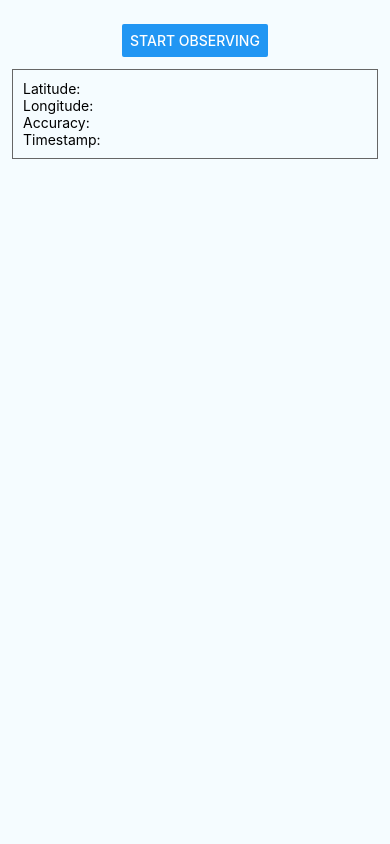
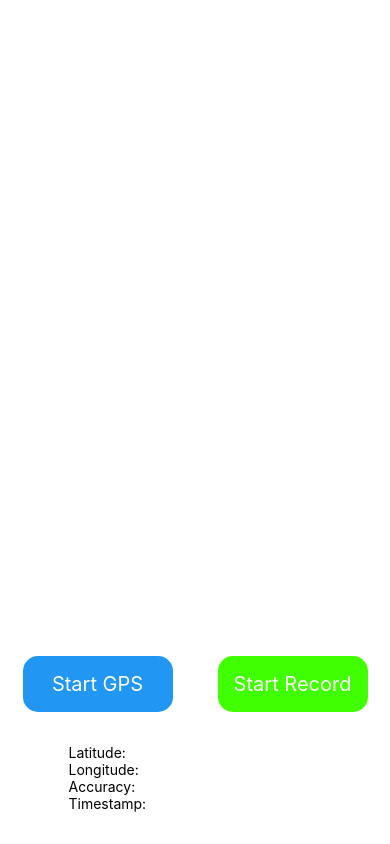
Before and after one commit to FanchenBao/GPSLocator, a React Native app: screen / in a window 390 px wide. Built offline with nearby package versions, Linux system fonts and the light colour scheme.

Commit message:
Installed react-native-fs but haven't configured it yet

```diff
--- a/package.json
+++ b/package.json
@@ -13,6 +13,7 @@
   "dependencies": {
     "react": "17.0.1",
     "react-native": "0.64.2",
+    "react-native-fs": "^2.18.0",
     "react-native-geolocation-service": "^5.3.0-beta.1"
   },
   "devDependencies": {
--- a/src/screens/HomeScreen/index.js
+++ b/src/screens/HomeScreen/index.js
@@ -1,3 +1,4 @@
+/* eslint-disable react-native/no-inline-styles */
 /**
  *
  * @format
@@ -21,7 +22,7 @@ import {
 import Geolocation from 'react-native-geolocation-service';
 import appConfig from '../../../app.json';
 import {getLocation, getLocationUpdates} from '../../functions/location';
-import {styles} from './styles.js';
+import {viewStyles, textStyles} from './styles.js';
 
 // Import types
 import type {Node} from 'react';
@@ -31,9 +32,20 @@ export const HomeScreen = (): Node => {
   const [highAccuracy, setHighAccuracy] = React.useState(true);
   const [locationDialog, setLocationDialog] = React.useState(true);
   const [observing, setObserving] = React.useState(false);
+  const [recording, setRecording] = React.useState(false);
   const [location, setLocation] = React.useState(null);
 
   const watchId = React.useRef(null);
+  const records = React.useRef([]);
+
+  // The actions to perform when recording ends.
+  const stopRecording = () => {
+    setRecording(false);
+    if (records.current && records.current.length) {
+      console.log(records.current);
+    }
+    records.current = [];
+  };
 
   // Use `useCallback` hook to ensure that `removeLocationUpdates` does not
   // change between re-rendering. This is good practice because
@@ -45,6 +57,7 @@ export const HomeScreen = (): Node => {
       Geolocation.clearWatch(watchId.current);
       watchId.current = null;
       setObserving(false);
+      stopRecording();
     }
   }, []);
 
@@ -56,17 +69,23 @@ export const HomeScreen = (): Node => {
     };
   }, [removeLocationUpdates]);
 
+  // When the record button is pressed, pushing the current location to the
+  // records ref, which serves as temporary storage of all the GPS data in the
+  // current recording session. This useEffect hook is triggered each time
+  // location is updated.
+  React.useEffect(() => {
+    if (recording) {
+      records.current.push(location);
+    }
+  }, [location, recording]);
+
   return (
-    <View style={styles.mainContainer}>
+    <View style={viewStyles.container}>
       {/* <MapView coords={location?.coords || null} /> */}
-
-      <ScrollView
-        style={styles.container}
-        contentContainerStyle={styles.contentContainer}>
-        <View style={styles.buttonContainer}>
-          <View style={styles.buttons}>
-            <Button
-              title={observing ? 'Stop Observing' : 'Start Observing'}
+      <View style={viewStyles.dummyContentContainer} />
+      <View style={viewStyles.contentContainer}>
+        <View style={viewStyles.buttonContainer}>
+          <TouchableOpacity
             onPress={() => {
               observing
                 ? removeLocationUpdates()
@@ -79,11 +98,29 @@ export const HomeScreen = (): Node => {
                     locationDialog,
                   );
             }}
-              color={observing ? 'red' : '#2196F3'}
-            />
+            style={[
+              viewStyles.gpsButton,
+              {backgroundColor: observing ? 'red' : '#2196F3'},
+            ]}>
+            <Text style={textStyles.buttonText}>
+              {observing ? 'Stop GPS' : 'Start GPS'}
+            </Text>
+          </TouchableOpacity>
+          <TouchableOpacity
+            onPress={
+              // only record if we are already observing GPS
+              () => (recording ? stopRecording() : setRecording(observing))
+            }
+            style={[
+              viewStyles.recordButton,
+              {backgroundColor: recording ? 'red' : '#40ff00'},
+            ]}>
+            <Text style={textStyles.buttonText}>
+              {recording ? 'Stop Record' : 'Start Record'}
+            </Text>
+          </TouchableOpacity>
         </View>
-        </View>
-        <View style={styles.result}>
+        <View style={viewStyles.resultContainer}>
           <Text>Latitude: {location?.coords?.latitude || ''}</Text>
           <Text>Longitude: {location?.coords?.longitude || ''}</Text>
           <Text>Accuracy: {location?.coords?.accuracy}</Text>
@@ -94,7 +131,7 @@ export const HomeScreen = (): Node => {
               : ''}
           </Text>
         </View>
-      </ScrollView>
+      </View>
     </View>
   );
 };
--- a/src/screens/HomeScreen/styles.js
+++ b/src/screens/HomeScreen/styles.js
@@ -7,39 +7,58 @@
 import {StyleSheet} from 'react-native';
 
 // Import types
-import type {ViewStyleProp} from 'react-native/Libraries/StyleSheet/StyleSheet';
+import type {
+  ViewStyleProp,
+  TextStyleProp,
+} from 'react-native/Libraries/StyleSheet/StyleSheet';
 
-export const styles: {[string]: ViewStyleProp} = StyleSheet.create({
-  mainContainer: {
+export const viewStyles: {[string]: ViewStyleProp} = StyleSheet.create({
+  container: {
     flex: 1,
   },
-  container: {
-    flex: 1,
-    backgroundColor: '#F5FCFF',
+  dummyContentContainer: {
+    flex: 3.5,
   },
   contentContainer: {
-    padding: 12,
-  },
-  option: {
-    flexDirection: 'row',
+    flex: 1,
+    justifyContent: 'flex-end',
     alignItems: 'center',
-    justifyContent: 'space-between',
-    paddingBottom: 12,
-  },
-  result: {
-    borderWidth: 1,
-    borderColor: '#666',
-    width: '100%',
-    padding: 10,
+    // borderWidth: 2,
+    // borderColor: 'blue',
   },
   buttonContainer: {
+    flex: 1,
+    flexDirection: 'row',
+    alignSelf: 'stretch',
+    justifyContent: 'space-around',
+    // borderWidth: 2,
+    // borderColor: 'red',
+  },
+  gpsButton: {
+    justifyContent: 'center',
     alignItems: 'center',
+    width: 150,
+    borderRadius: 15,
   },
-  buttons: {
-    flexDirection: 'row',
-    justifyContent: 'space-around',
+  recordButton: {
+    justifyContent: 'center',
     alignItems: 'center',
-    marginVertical: 12,
-    width: '100%',
+    width: 150,
+    borderRadius: 15,
+  },
+  resultContainer: {
+    flex: 2,
+    justifyContent: 'center',
+    width: '70%',
+    padding: 10,
+    // borderWidth: 2,
+    // borderColor: 'black',
   },
 });
+
+export const textStyles: {[string]: TextStyleProp} = StyleSheet.create({
+  buttonText: {
+    fontSize: 20,
+    color: 'white',
+  },
+});
```
Also changed, not shown: 1 other file (tests, documents, lock files or other folders). Lines whose indentation alone changed are shown as unchanged.
